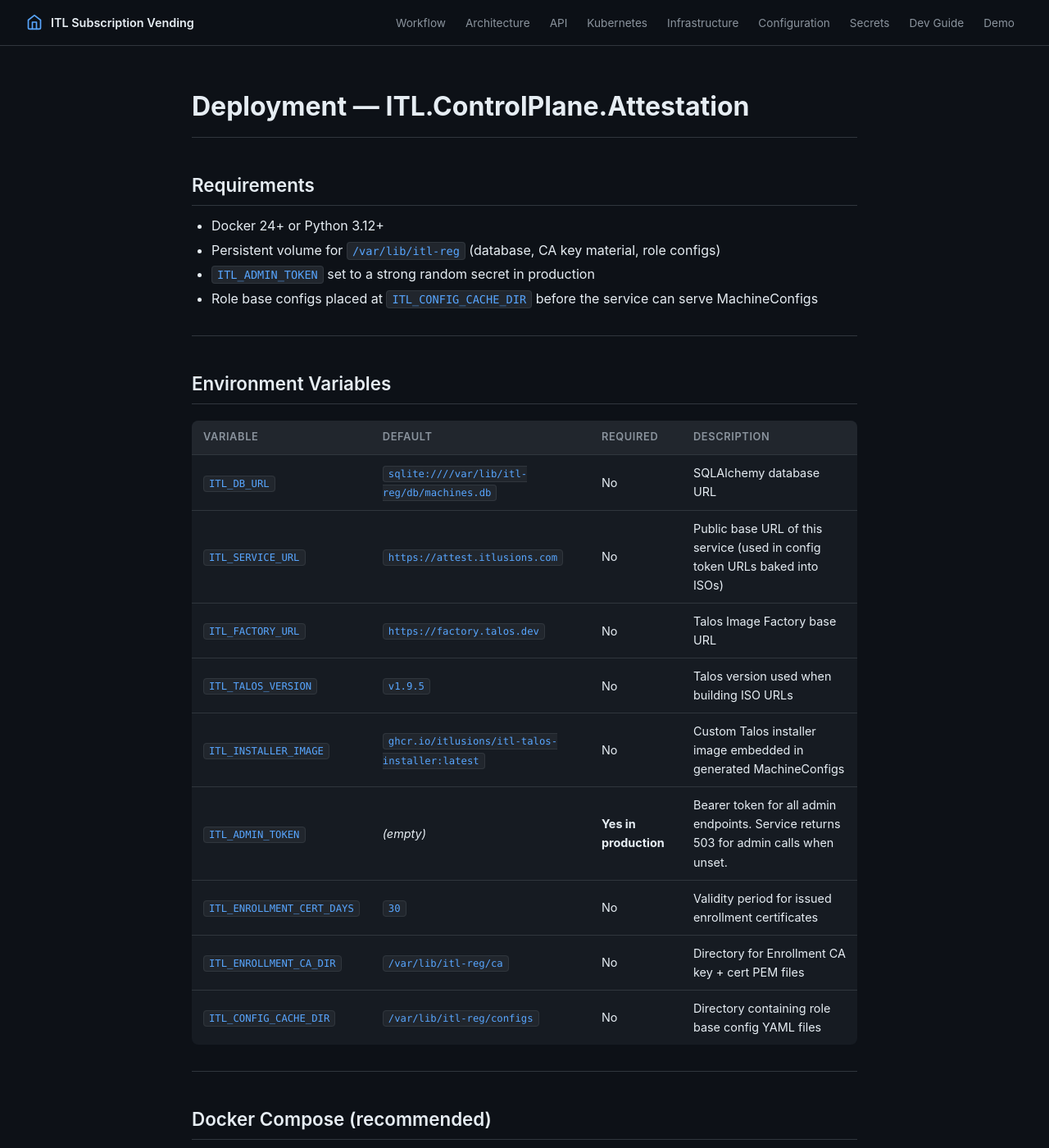
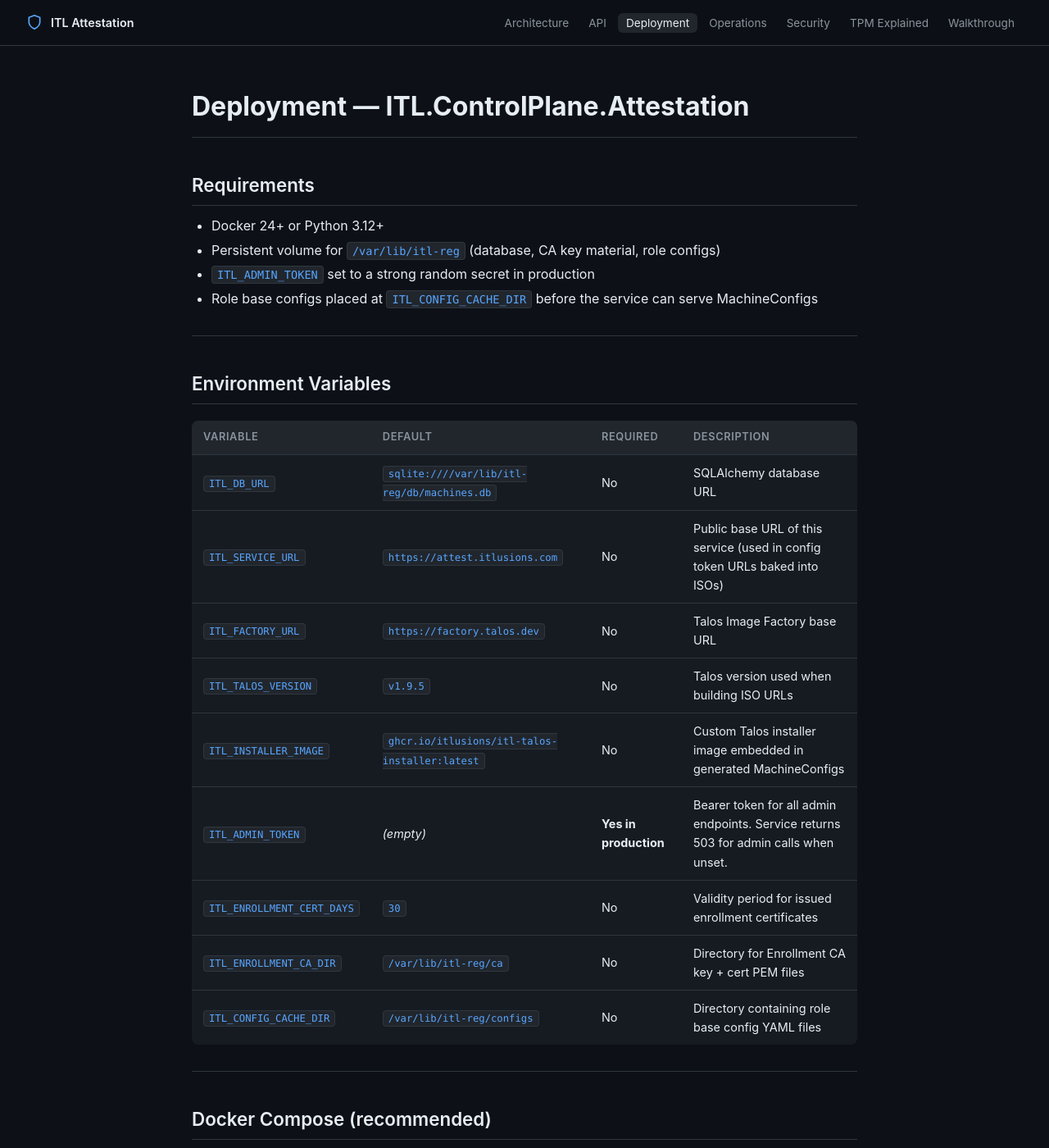
Before and after one commit to ITlusions/ITL.ControlPlane.Attestation, a Jekyll site: the page built from docs/DEPLOYMENT.md, in a window 1280 px wide and 1400 px high. Shown: the whole window at 82% size. Built offline with Jekyll 4.4.1, drawn with Linux system fonts in a browser that asks for light colours; some of the changed text lies outside the part shown.

Commit message:
feat: enhance image styling and update navigation links for consistency
Co-authored-by: Copilot <copilot@github.com>

```diff
--- a/docs/_layouts/default.html
+++ b/docs/_layouts/default.html
@@ -169,6 +169,27 @@
       margin: 32px 0;
     }
 
+    /* ── IMAGES ── */
+    .prose img {
+      max-width: 100%;
+      height: auto;
+      display: block;
+      border-radius: var(--radius);
+      border: 1px solid var(--border);
+      margin: 20px 0;
+      box-shadow: 0 4px 16px rgba(0,0,0,0.4);
+    }
+
+    .prose img + em,
+    .prose p > em:only-child {
+      display: block;
+      text-align: center;
+      font-size: 0.82rem;
+      color: var(--muted);
+      margin-top: -12px;
+      margin-bottom: 20px;
+    }
+
     /* ── TABLES ── */
     .prose table {
       width: 100%;
@@ -329,24 +350,21 @@
 <nav>
   <a class="nav-brand" href="{{ '/' | relative_url }}">
     <svg width="20" height="20" viewBox="0 0 24 24" fill="none" stroke="#58a6ff" stroke-width="2" stroke-linecap="round" stroke-linejoin="round">
-      <path d="M3 9l9-7 9 7v11a2 2 0 0 1-2 2H5a2 2 0 0 1-2-2z"/>
-      <polyline points="9 22 9 12 15 12 15 22"/>
+      <path d="M12 22s8-4 8-10V5l-8-3-8 3v7c0 6 8 10 8 10z"/>
     </svg>
-    ITL Subscription Vending
+    ITL Attestation
   </a>
   <button class="nav-toggle" aria-label="Toggle navigation" aria-expanded="false" id="nav-toggle">
     <span></span><span></span><span></span>
   </button>
   <ul class="nav-links" id="nav-links">
-    <li><a href="{{ '/provisioning-workflow' | relative_url }}"{% if page.url contains 'provisioning-workflow' %} class="active"{% endif %}>Workflow</a></li>
-    <li><a href="{{ '/architecture' | relative_url }}"{% if page.url contains 'architecture' %} class="active"{% endif %}>Architecture</a></li>
-    <li><a href="{{ '/api' | relative_url }}"{% if page.url contains '/api' %} class="active"{% endif %}>API</a></li>
-    <li><a href="{{ '/kubernetes' | relative_url }}"{% if page.url contains 'kubernetes' %} class="active"{% endif %}>Kubernetes</a></li>
-    <li><a href="{{ '/infrastructure' | relative_url }}"{% if page.url contains 'infrastructure' %} class="active"{% endif %}>Infrastructure</a></li>
-    <li><a href="{{ '/configuration' | relative_url }}"{% if page.url contains 'configuration' %} class="active"{% endif %}>Configuration</a></li>
-    <li><a href="{{ '/secrets' | relative_url }}"{% if page.url contains 'secrets' %} class="active"{% endif %}>Secrets</a></li>
-    <li><a href="{{ '/development' | relative_url }}"{% if page.url contains 'development' %} class="active"{% endif %}>Dev Guide</a></li>
-    <li><a href="{{ site.baseurl }}/demo"{% if page.url contains 'demo' %} class="active"{% endif %}>Demo</a></li>
+    <li><a href="{{ '/ARCHITECTURE' | relative_url }}"{% if page.url contains 'ARCHITECTURE' %} class="active"{% endif %}>Architecture</a></li>
+    <li><a href="{{ '/ENDPOINTS' | relative_url }}"{% if page.url contains 'ENDPOINTS' %} class="active"{% endif %}>API</a></li>
+    <li><a href="{{ '/DEPLOYMENT' | relative_url }}"{% if page.url contains 'DEPLOYMENT' %} class="active"{% endif %}>Deployment</a></li>
+    <li><a href="{{ '/OPERATIONS' | relative_url }}"{% if page.url contains 'OPERATIONS' %} class="active"{% endif %}>Operations</a></li>
+    <li><a href="{{ '/SECURITY' | relative_url }}"{% if page.url contains 'SECURITY' %} class="active"{% endif %}>Security</a></li>
+    <li><a href="{{ '/TPM_EXPLAINED' | relative_url }}"{% if page.url contains 'TPM_EXPLAINED' %} class="active"{% endif %}>TPM Explained</a></li>
+    <li><a href="{{ '/WALKTHROUGH' | relative_url }}"{% if page.url contains 'WALKTHROUGH' %} class="active"{% endif %}>Walkthrough</a></li>
   </ul>
 </nav>
 
@@ -357,8 +375,8 @@
 </main>
 
 <footer>
-  <a href="{{ '/' | relative_url }}">ITL Subscription Vending</a> &nbsp;·&nbsp;
-  <a href="https://github.com/ITlusions/ITL.Platform.SubscriptionVending" target="_blank">GitHub</a>
+  <a href="{{ '/' | relative_url }}">ITL Attestation</a> &nbsp;·&nbsp;
+  <a href="https://github.com/ITlusions/ITL.ControlPlane.Attestation" target="_blank">GitHub</a>
   &nbsp;·&nbsp; Built with Jekyll
 </footer>
 
```
